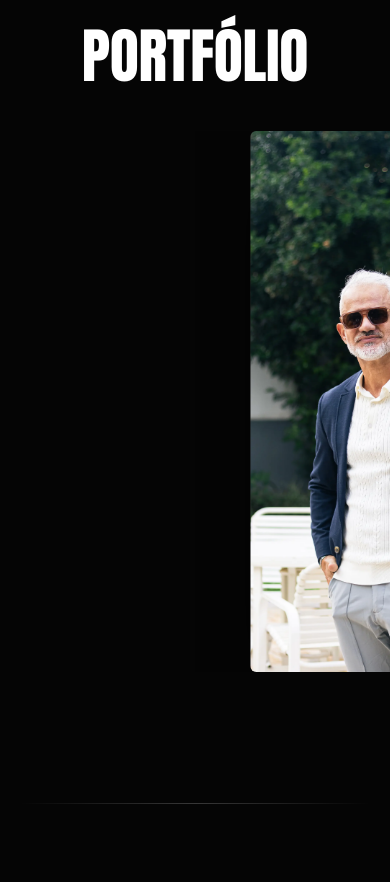
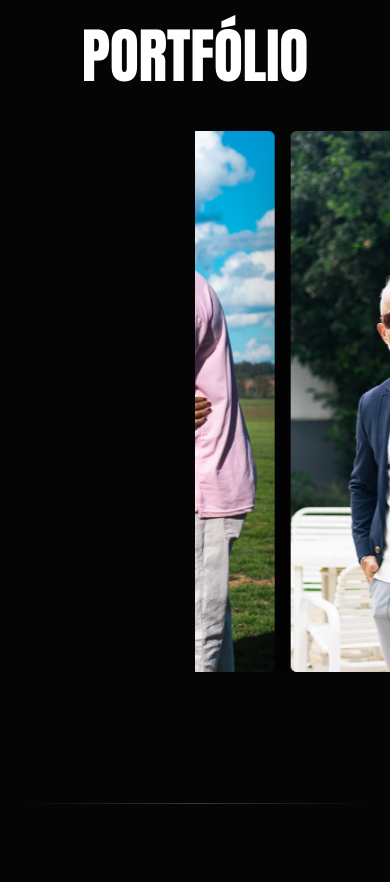
Before and after one commit to vzrecs/Site-vzrecs, a Next.js app: page / in a window 390 px wide. Shown: the part 5380-6262 px from the top of the page. Built offline with nearby package versions, Linux system fonts and the light colour scheme.

Commit message:
adiciona menu mobileeee

```diff
--- a/components/sections/DifferentialsSection.tsx
+++ b/components/sections/DifferentialsSection.tsx
@@ -23,9 +23,26 @@ const carouselLoop = [...carouselPhotos, ...carouselPhotos];
 
 export function DifferentialsSection() {
   const shouldReduceMotion = useReducedMotion();
+  const compactGroups = [carouselPhotos, carouselPhotos] as const;
+  const compactAnimation = shouldReduceMotion
+    ? undefined
+    : "vz-photo-marquee-compact 44s linear infinite";
 
   return (
     <SectionShell id="portfolio" className="relative scroll-mt-0 overflow-hidden bg-ink-black">
+      <style>
+        {`
+          @keyframes vz-photo-marquee-compact {
+            from {
+              transform: translate3d(0, 0, 0);
+            }
+
+            to {
+              transform: translate3d(-50%, 0, 0);
+            }
+          }
+        `}
+      </style>
       <div className="pointer-events-none absolute inset-x-0 -top-20 h-px bg-gradient-to-r from-transparent via-white/15 to-transparent lg:-top-32" />
       <Reveal className="relative z-10 mx-auto mb-12 max-w-[720px] text-center lg:mb-16">
         <h2 className="font-display text-6xl uppercase leading-[0.9] tracking-[-0.006em] text-white [text-shadow:none] sm:text-7xl lg:text-[5.7rem]">
@@ -33,36 +50,33 @@ export function DifferentialsSection() {
         </h2>
       </Reveal>
       <Reveal className="relative left-1/2 z-10 w-screen -translate-x-1/2 overflow-hidden xl:hidden">
-        <motion.div
+        <div
           className="flex w-max"
-          animate={shouldReduceMotion ? undefined : { x: ["0vw", `-${carouselPhotos.length * 100}vw`] }}
-          transition={{
-            duration: 38,
-            ease: "linear",
-            repeat: Infinity,
-            repeatType: "loop"
-          }}
+          style={{ animation: compactAnimation }}
         >
-          {carouselLoop.map((photo, index) => (
+          {compactGroups.map((group, groupIndex) => (
             <div
-              key={`compact-${photo}-${index}`}
-              className="flex w-screen shrink-0 justify-center"
+              key={`compact-group-${groupIndex}`}
+              className="flex shrink-0 gap-4 pr-4 sm:gap-5 sm:pr-5 lg:gap-6 lg:pr-6"
             >
-              <div className="relative aspect-[9/16] w-[78vw] overflow-hidden rounded-[6px] bg-ink-panel shadow-cinematic sm:w-[66vw] lg:w-[430px]">
-                <div className="absolute inset-0">
+              {group.map((photo, photoIndex) => (
+                <div
+                  key={`compact-${photo}-${groupIndex}`}
+                  className="relative aspect-[9/16] w-[78vw] shrink-0 overflow-hidden rounded-[6px] bg-ink-panel shadow-cinematic sm:w-[44vw] lg:w-[31vw]"
+                >
                   <Image
                     src={photo}
                     alt="Portfólio fotográfico da VZ RECS"
                     fill
-                    sizes="(min-width: 1024px) 430px, (min-width: 640px) 66vw, 78vw"
+                    sizes="(min-width: 1024px) 31vw, (min-width: 640px) 44vw, 78vw"
                     className="object-cover"
-                    priority={index < 4}
+                    priority={groupIndex === 0 && photoIndex < 4}
                   />
                 </div>
-              </div>
+              ))}
             </div>
           ))}
-        </motion.div>
+        </div>
       </Reveal>
       <Reveal className="relative z-10 mx-auto hidden w-full max-w-[920px] overflow-hidden xl:block">
         <motion.div
```
